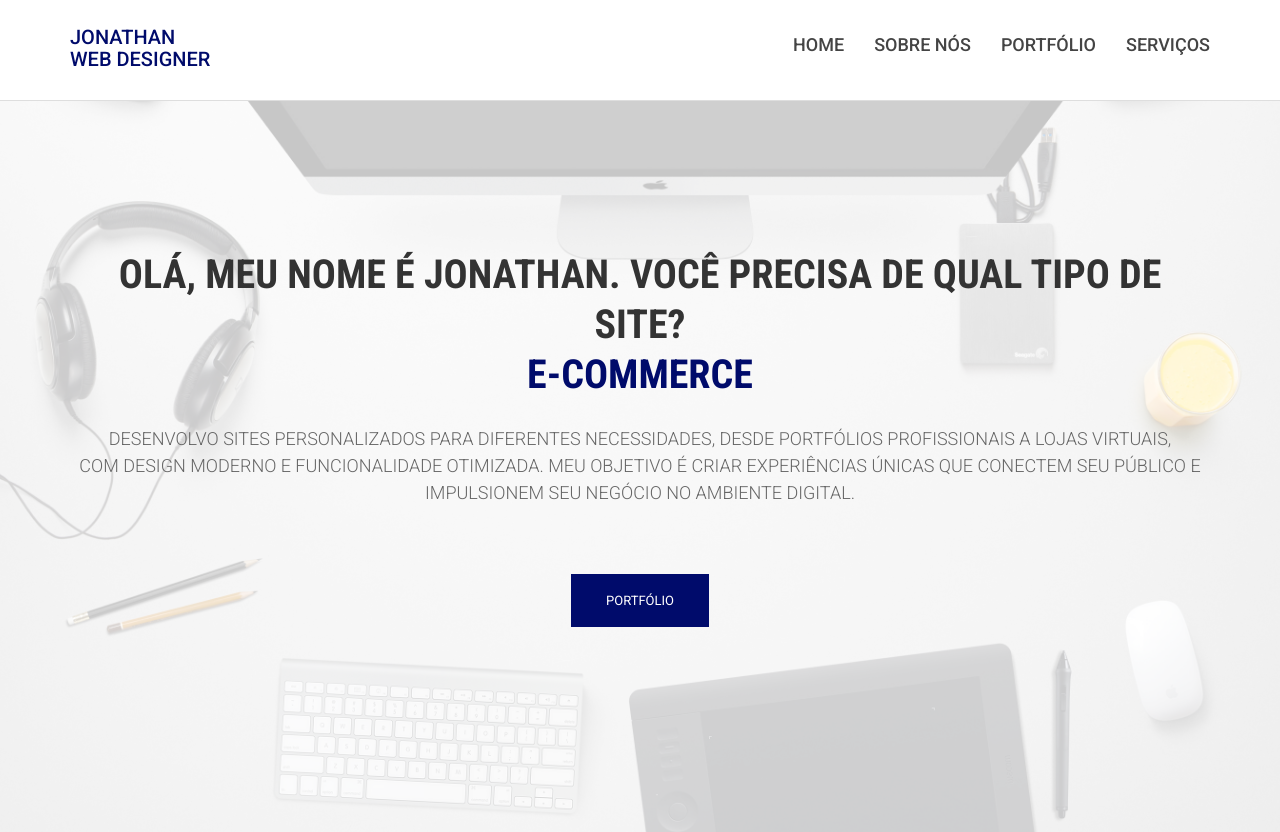
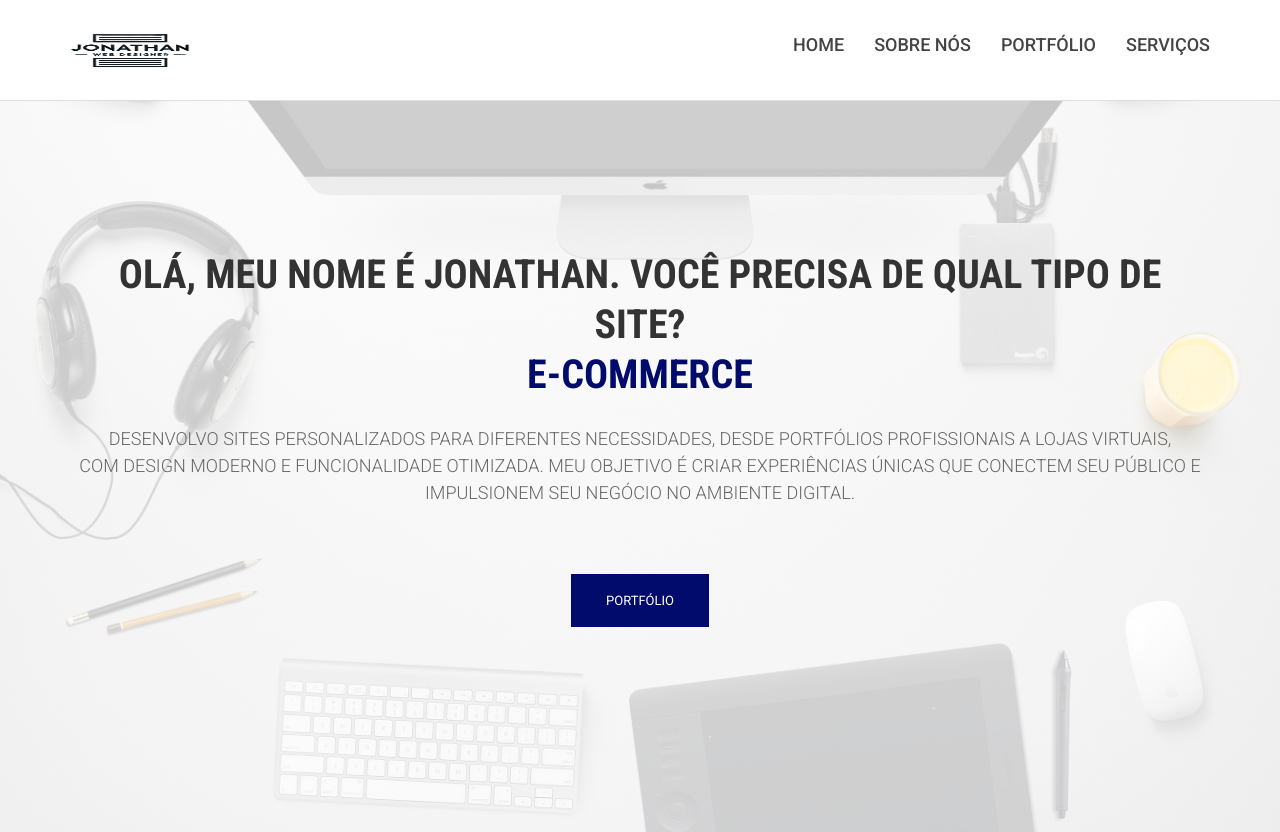
Before and after one commit to Jonatanresende/portifolio, a plain HTML site: page index.html in a window 1280 px wide. Shown: the top 832 px of the page. Drawn offline with Linux system fonts and the light colour scheme; files whose address does not match are found by name; a web font is replaced by a local one.

Commit message:
Adicionei uma nova imagem ao projeto

```diff
--- a/css/style.css
+++ b/css/style.css
@@ -218,6 +218,12 @@ a:hover {
   font-weight: 500;
   color: #000b6b;
   margin-bottom: 15px;
+}
+
+.navbar-header .navbar-brand img {
+  width: 120px;
+  height: 45px;
+  padding-bottom: 10px;
 }
 
 .navbar-inverse .navbar-toggle {
--- a/index.html
+++ b/index.html
@@ -56,8 +56,9 @@
                     <!-- logo -->
                     <div class="navbar-brand">
                         <a href="index.html" >
-                            <p class="p-1">JONATHAN <br>WEB DESIGNER</p>
-                            <!-- <p class="p-2">WEB DESIGNER</p> -->
+                            <!-- <p class="p-1">JONATHAN <br>WEB DESIGNER</p> -->
+                            <img src="images/logo-port2.png" alt="">
+
                         </a>
                     </div>
                     <!-- /logo -->
```
Also changed, not shown: images/logo-port2.png (added).
